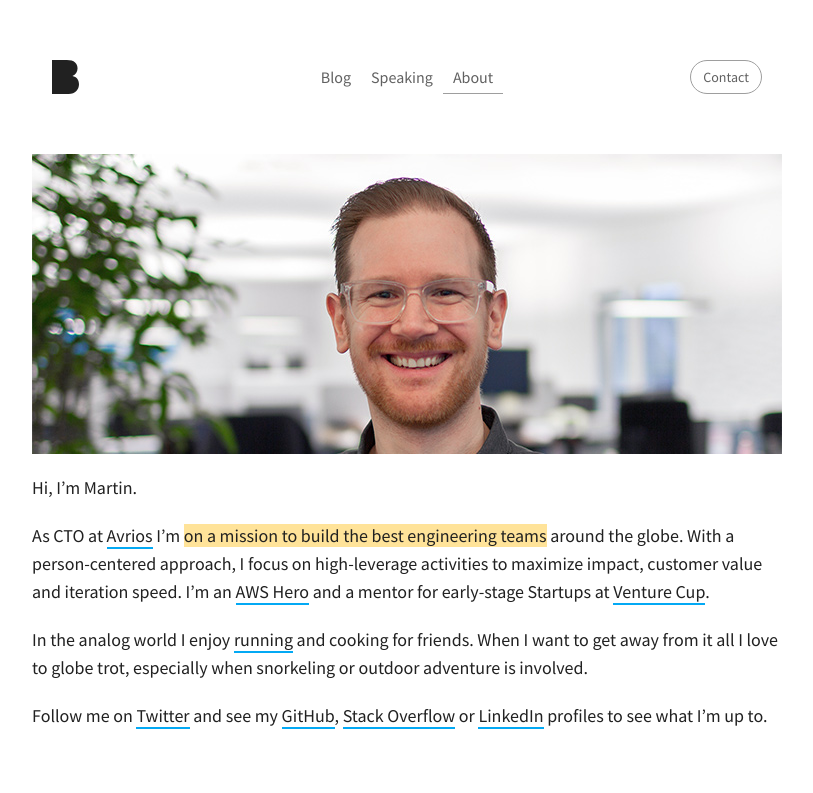
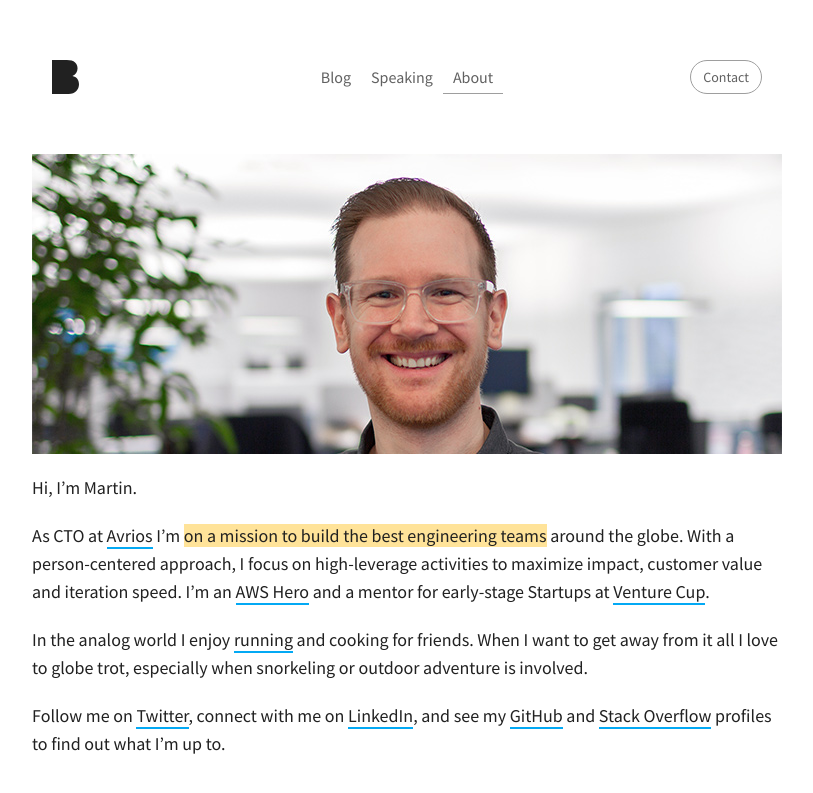
Before and after one commit to martinbuberl/martinbuberl.github.io, a Jekyll site: the page built from docs/about.md, in a window 1280 px wide. Shown: the top 793 px of the page, without its empty margins (233-1046 px from the left). Built offline with Jekyll 4.4.1, drawn with Linux system fonts in a browser that asks for light colours; nearby versions of some CDN libraries; some web fonts are replaced.

Commit message:
Rephrased

```diff
--- a/docs/about.md
+++ b/docs/about.md
@@ -13,4 +13,4 @@ As CTO at <a target="_blank" href="https://www.avrios.com/">Avrios</a> I’m <sp
 
 In the analog world I enjoy <a href="https://www.strava.com/athletes/martinbuberl">running</a> and cooking for friends. When I want to get away from it all I love to globe trot, especially when snorkeling or outdoor adventure is involved.
 
-Follow me on <a target="_blank" href="https://twitter.com/martinbuberl">Twitter</a> and see my <a target="_blank" href="https://github.com/martinbuberl">GitHub</a>, <a target="_blank" href="https://stackoverflow.com/users/135441/martin-buberl">Stack Overflow</a> or <a target="_blank" href="https://www.linkedin.com/in/martinbuberl/">LinkedIn</a> profiles to see what I'm up to.
+ Follow me on <a target="_blank" href="https://twitter.com/martinbuberl">Twitter</a>, connect with me on <a target="_blank" href="https://www.linkedin.com/in/martinbuberl/">LinkedIn</a>, and see my <a target="_blank" href="https://github.com/martinbuberl">GitHub</a> and <a target="_blank" href="https://stackoverflow.com/users/135441/martin-buberl">Stack Overflow</a> profiles to find out what I'm up to.
```
